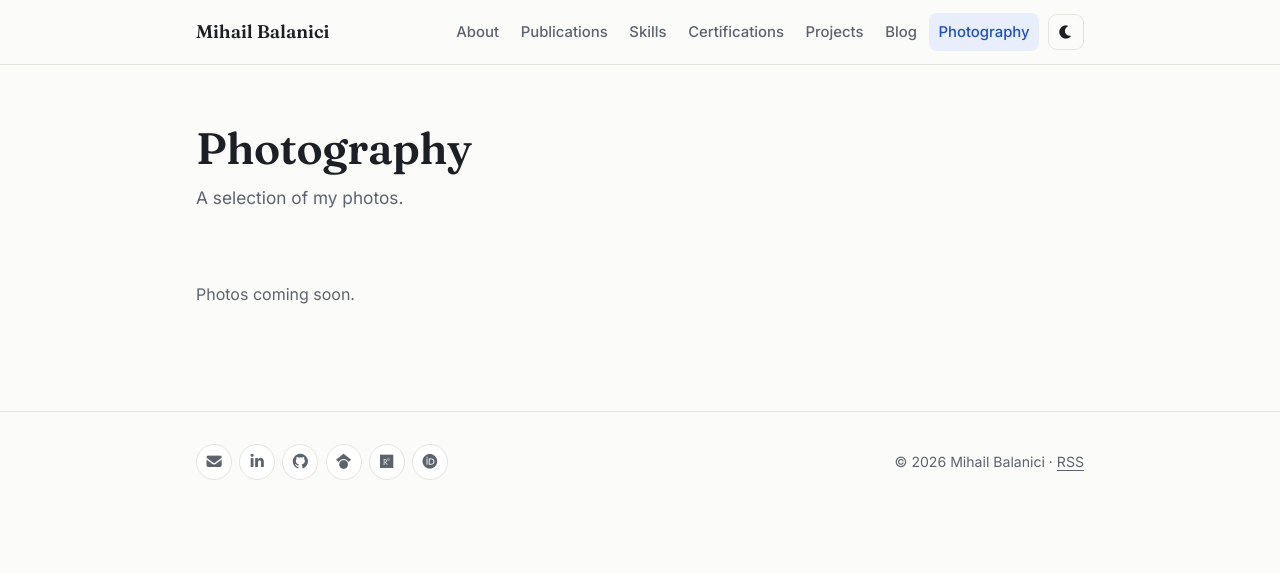
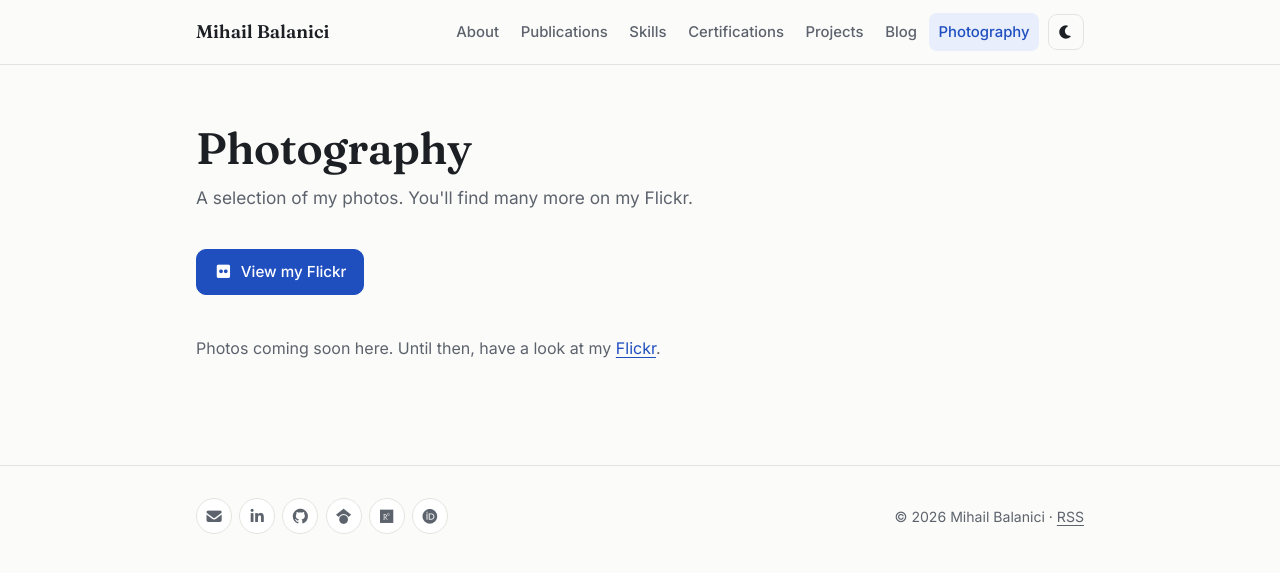
Before and after one commit to mihailbalanici/mihailbalanici.github.io, a Jekyll site: the page built from photography.html, in a window 1280 px wide. Shown: the top 573 px of the page. Built offline with Jekyll 4.4.1, drawn with Linux system fonts in a browser that asks for light colours.

Commit message:
Add files via upload

```diff
--- a/photography.html
+++ b/photography.html
@@ -2,8 +2,12 @@
 layout: page
 title: Photography
 permalink: /photography/
-lead: A selection of my photos.
+lead: A selection of my photos. You'll find many more on my Flickr.
+flickr: https://www.flickr.com/photos/mihailbalanici/
 ---
+<p class="actions page-actions">
+  <a class="btn" href="{{ page.flickr }}" target="_blank" rel="me noopener"><i class="fa-brands fa-flickr"></i> View my Flickr</a>
+</p>
 {% comment %}
   Every .jpg / .jpeg / .png / .webp file you put into assets/photos/ shows up here automatically,
   newest file name last. Name files descriptively (e.g. "2025-lisbon-sunset.jpg") —
@@ -53,5 +57,5 @@ lead: A selection of my photos.
   })();
 </script>
 {% else %}
-<p class="empty">Photos coming soon.</p>
+<p class="empty">Photos coming soon here. Until then, have a look at my <a href="{{ page.flickr }}" target="_blank" rel="noopener">Flickr</a>.</p>
 {% endif %}
--- a/style.css
+++ b/style.css
@@ -285,3 +285,4 @@ main.wrap { padding-top: 3.5rem; padding-bottom: 4rem; }
 .footer-inner a { color: var(--muted); }
 .site-footer .social a { width: 36px; height: 36px; font-size: .95rem; }
 .block-first { margin-top: 0; }
+.page-actions { margin: -1rem 0 2.25rem; }
```
